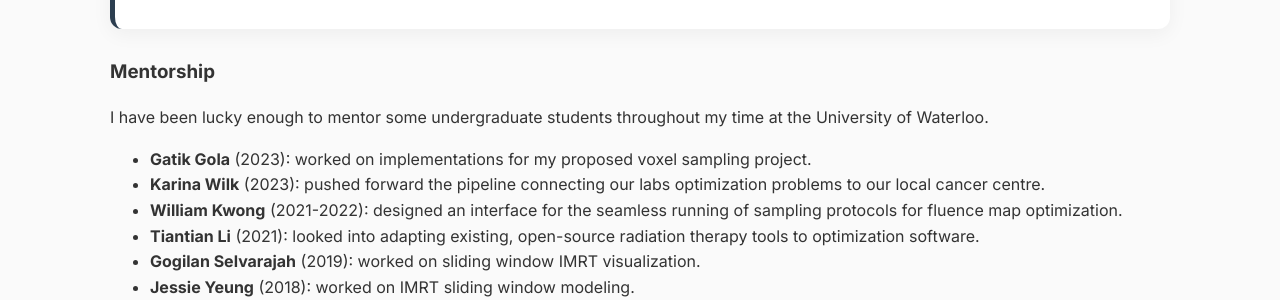
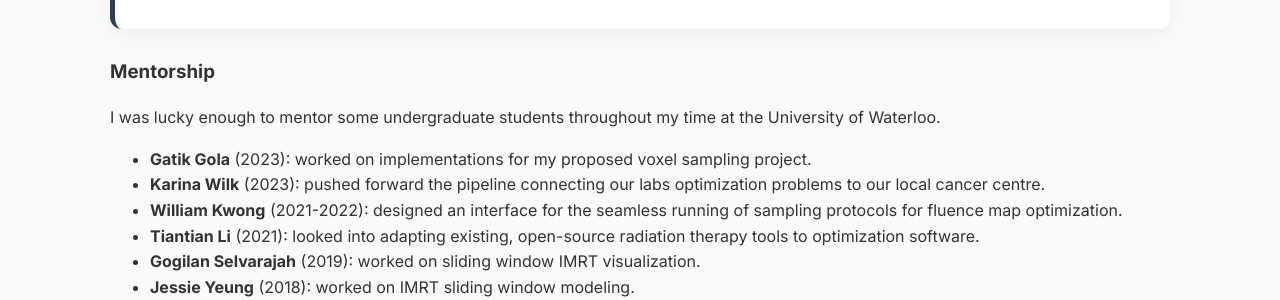
Before and after one commit to DaniRip/DaniRip.github.io, a Jekyll site: the page built from teaching.md, in a window 1280 px wide. Shown: the part 1239-1539 px from the top of the page. Built offline with Jekyll 4.4.1, drawn with Linux system fonts in a browser that asks for light colours.

Commit message:
Update teaching.md

```diff
--- a/teaching.md
+++ b/teaching.md
@@ -36,7 +36,7 @@ permalink: /teaching/
 
 ### Mentorship
 
-I have been lucky enough to mentor some undergraduate students throughout my time at the University of Waterloo.
+I was lucky enough to mentor some undergraduate students throughout my time at the University of Waterloo.
 
 <ul>
 {% for mentee in site.data.mentorship %}
```
